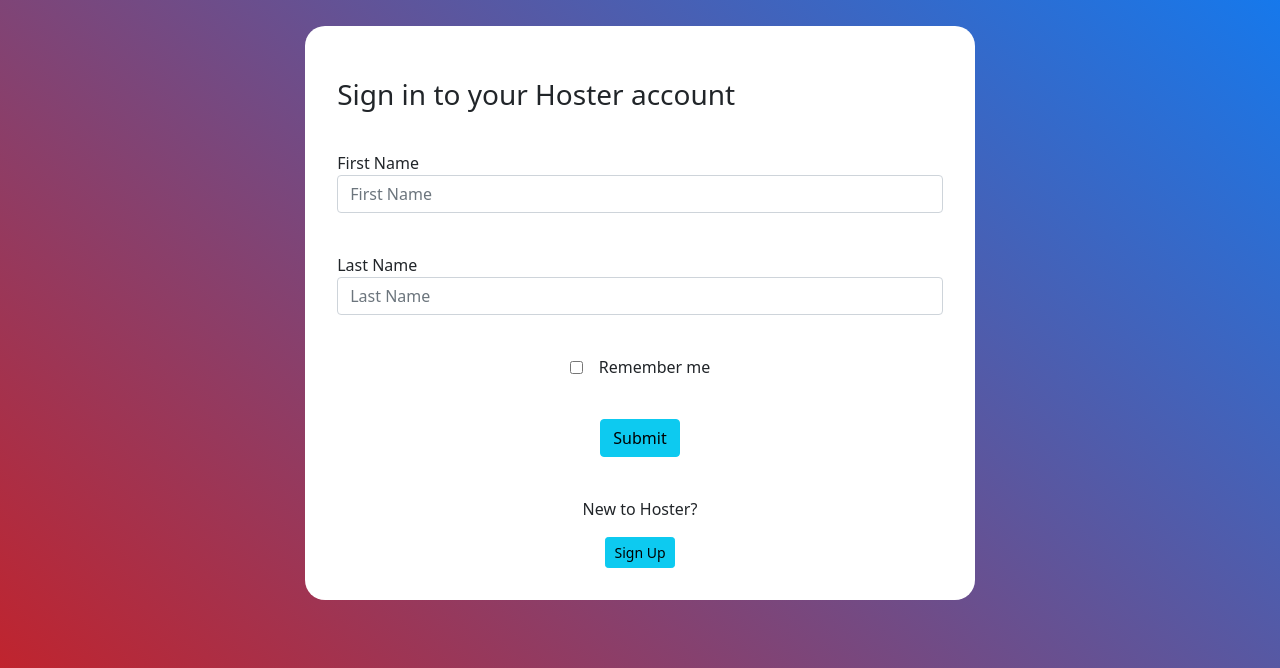
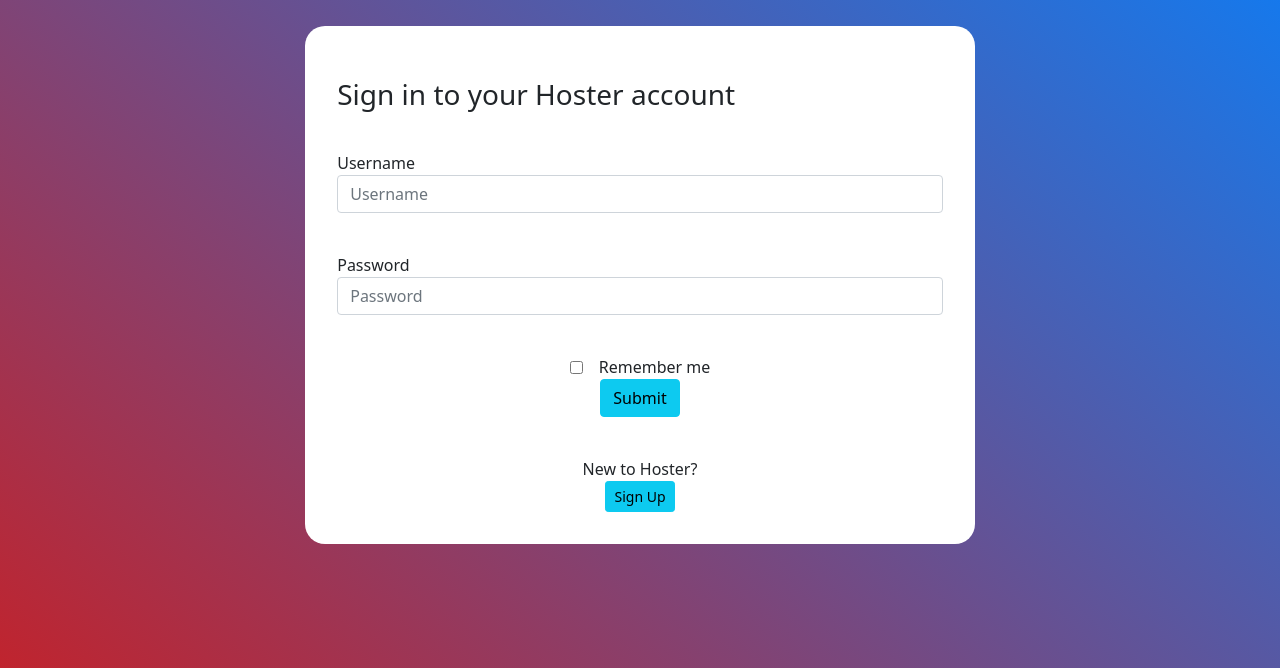
Before and after one commit to lowsound42/hoster, a website: page pages/login.html in a window 1280 px wide. Shown: the part 132-800 px from the top of the page. Drawn offline with Linux system fonts and the light colour scheme; files that its build step writes are made by us from their sources; files whose address does not match are found by name.

Commit message:
login form input changes

```diff
--- a/pages/login.html
+++ b/pages/login.html
@@ -54,21 +54,21 @@
 
               <div class="row">
                 <div class="col-lg-12 form-group">
-                  <label>First Name</label>
-                  <input type="text" placeholder="First Name" class="form-control">
+                  <label>Username</label>
+                  <input type="text" placeholder="Username" class="form-control">
                 </div>
               </div>
               <div class="row top-buffer">
                 <div class="col-lg-12 form-group ">
-                  <label>Last Name</label>
-                  <input type="text" placeholder="Last Name" class="form-control">
+                  <label>Password</label>
+                  <input type="password" placeholder="Password" class="form-control">
                 </div>
               </div>
               <div class="remember top-buffer">
                 <div class="remember-inner"> <input type="checkbox" id="remember" name="Remember Me">
                   <label for="remember">Remember me</label>
                 </div>
-                <button type="submit" class="btn btn-md btn-info top-buffer bottom-buffer">Submit</button>
+                <button type="submit" class="btn btn-md btn-info bottom-buffer">Submit</button>
               </div>
             </div>
           </form>
--- a/static/styles/custom.css
+++ b/static/styles/custom.css
@@ -47,6 +47,10 @@
     justify-content: center;
 }
 
+.spec-flex p {
+    margin-bottom: 0;
+}
+
 .remember {
     display: flex;
     flex-direction: column;
```
